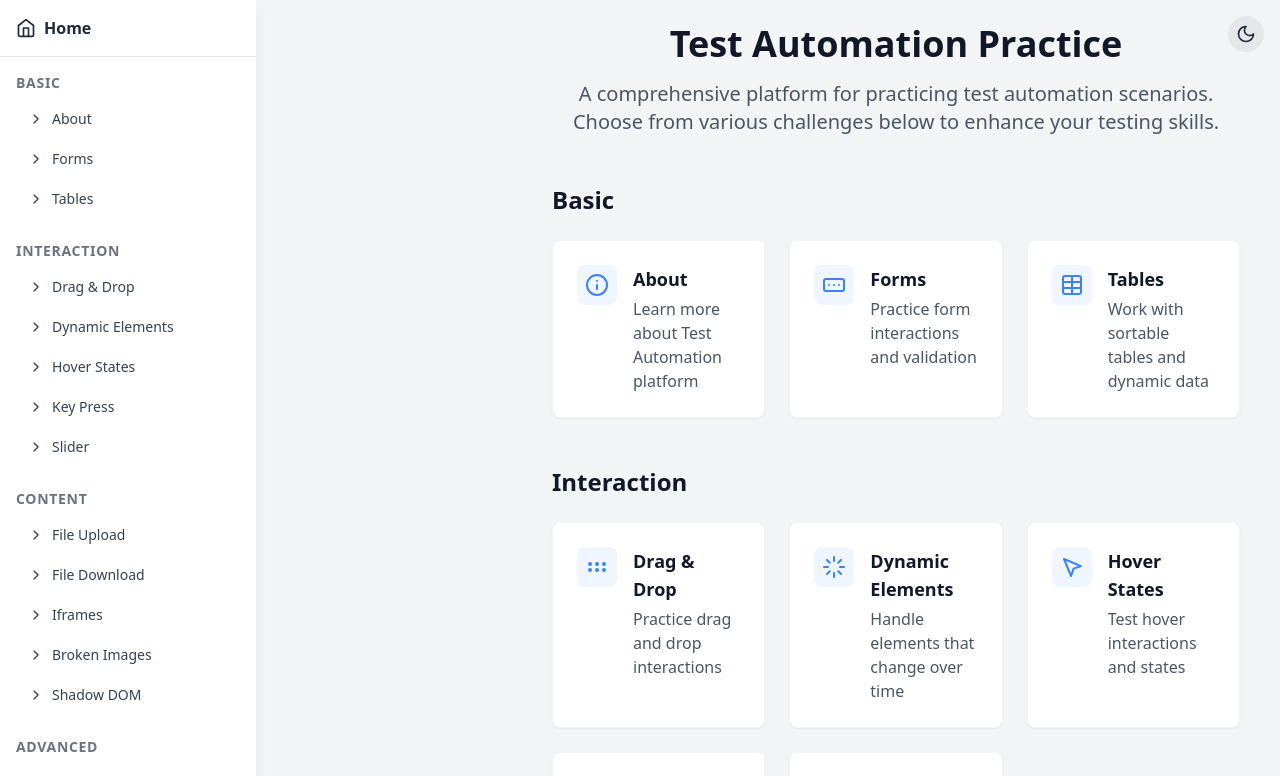
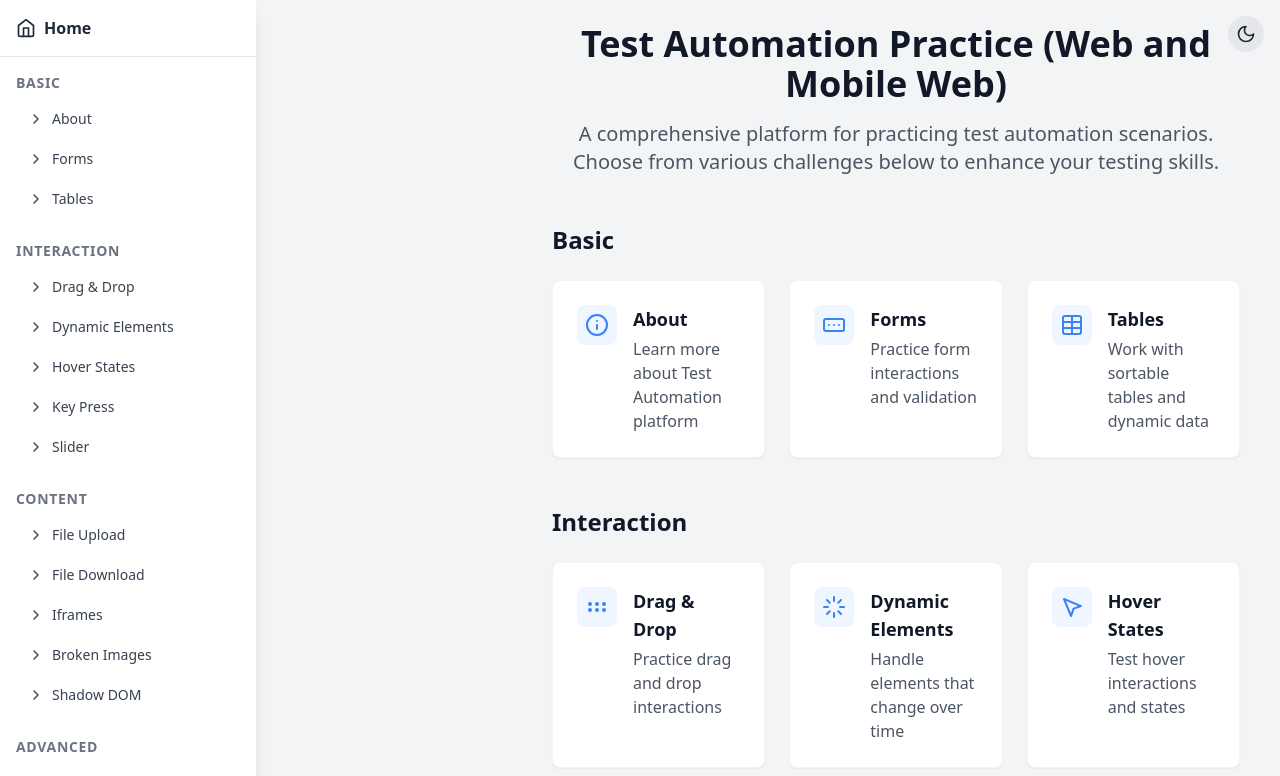
Before and after one commit to rizqifauzan/test-automation-practices, a React (Vite) app: page /#/ in a window 1280 px wide. Shown: the top 776 px of the page. Built offline with nearby package versions, Linux system fonts and the light colour scheme.

Commit message:
Update Home.tsx

```diff
--- a/src/pages/Home.tsx
+++ b/src/pages/Home.tsx
@@ -170,7 +170,7 @@ export const Home: React.FC = () => {
     <div className="max-w-7xl mx-auto">
       <div className="text-center mb-8 md:mb-12 px-4">
         <h1 className="text-2xl sm:text-3xl md:text-4xl font-bold text-gray-900 dark:text-white mb-4">
-          Test Automation Practice
+          Test Automation Practice (Web and Mobile Web)
         </h1>
         <p className="text-base sm:text-lg md:text-xl text-gray-600 dark:text-gray-300 max-w-3xl mx-auto">
           A comprehensive platform for practicing test automation scenarios.
```
